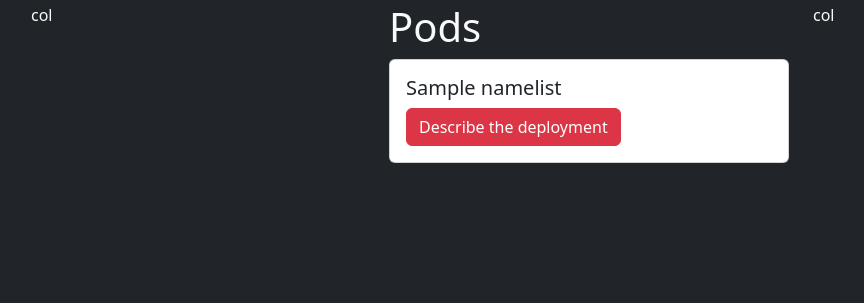
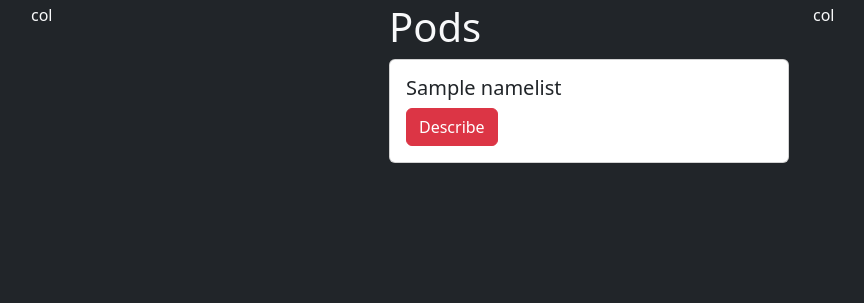
Before and after one commit to grosheth/monitor, a Django app: template src/controller/templates/controller/pods.html in a window 1280 px wide. Shown: the part 53-356 px from the top of the page, without its empty margins (51-915 px from the left). Run offline with Django 4.2, Linux system fonts and the light colour scheme; the template is opened without the code that fills it: most values are stand-ins (such as "Sample title", 1, 10 or a date in 2020); parts of the project's set-up code (start-up, migrations or seed data) failed here and were passed over.

Commit message:
commit automatique

```diff
--- a/src/controller/templates/controller/deployment.html
+++ b/src/controller/templates/controller/deployment.html
@@ -50,7 +50,7 @@
           <div class="card" style="width: 25rem;">
           <div class="card-body">
           <h5 class="card-title text-dark">{{ name }}</h5>
-          <a href="#" class="btn btn-danger">Describe the deployment</a>
+          <a href="#" class="btn btn-danger">Describe</a>
           </div>
           </div>
           {% endfor %}
--- a/src/controller/templates/controller/pods.html
+++ b/src/controller/templates/controller/pods.html
@@ -52,7 +52,7 @@
             <div class="card" style="width: 25rem;">
             <div class="card-body">
             <h5 class="card-title text-dark">{{ name }}</h5>
-            <a href="#" class="btn btn-danger">Describe the deployment</a>
+            <a href="#" class="btn btn-danger">Describe</a>
             </div>
             </div>
             {% endfor %}
--- a/src/controller/templates/controller/services.html
+++ b/src/controller/templates/controller/services.html
@@ -52,7 +52,7 @@
           <div class="card" style="width: 25rem;">
           <div class="card-body">
           <h5 class="card-title text-dark">{{ name }}</h5>
-          <a href="#" class="btn btn-danger">Describe the deployment</a>
+          <a href="#" class="btn btn-danger">Describe</a>
           </div>
           </div>
           {% endfor %}
```
